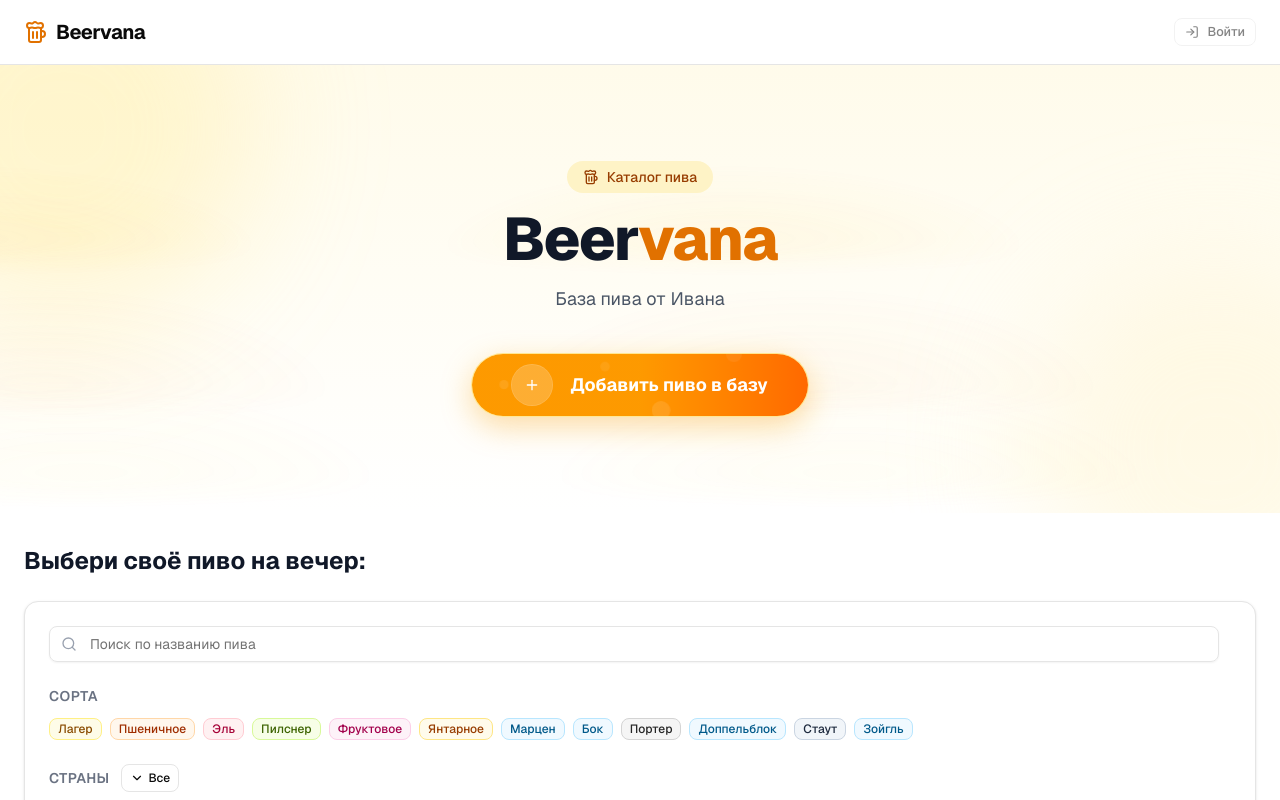
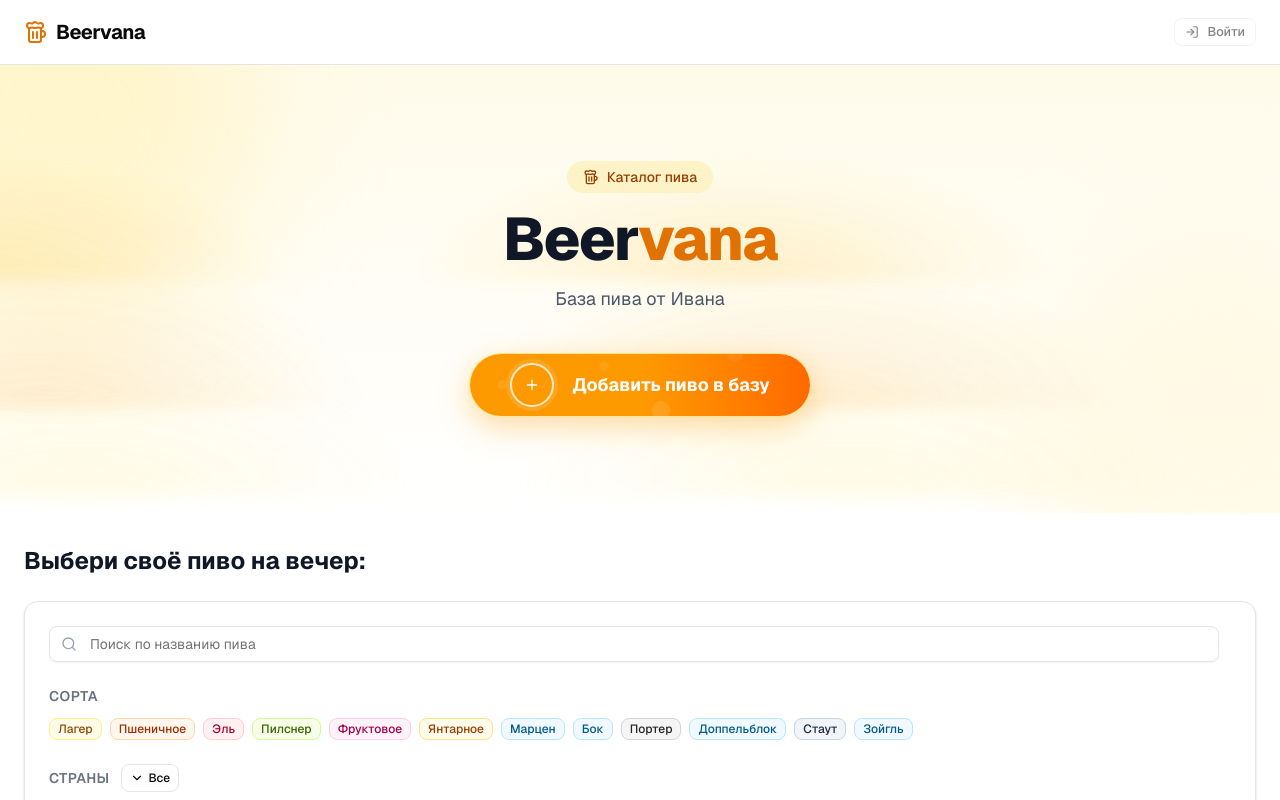
Before and after one commit to cbsn8n/beer-catalog, a Next.js app: page / in a window 1280 px wide. Shown: the top 800 px of the page. Built offline with nearby package versions, Linux system fonts and the light colour scheme.

Commit message:
fix: outline plus circle, stronger hero waves

```diff
--- a/app/globals.css
+++ b/app/globals.css
@@ -147,31 +147,32 @@
   left: -10%;
   width: 120%;
   border-radius: 9999px;
-  filter: blur(12px);
-  opacity: 0.45;
+  filter: blur(8px);
+  opacity: 0.8;
+  mix-blend-mode: multiply;
   background-repeat: repeat-x;
   background-size: 50% 100%;
   animation: wave-slide linear infinite;
 }
 
 .hero-wave-1 {
-  top: 12%;
-  height: 140px;
-  background-image: radial-gradient(60% 100% at 50% 100%, rgba(251, 191, 36, 0.22) 0%, rgba(251, 191, 36, 0) 70%);
+  top: 8%;
+  height: 180px;
+  background-image: radial-gradient(60% 100% at 50% 100%, rgba(251, 191, 36, 0.34) 0%, rgba(251, 191, 36, 0) 70%);
   animation-duration: 18s;
 }
 
 .hero-wave-2 {
-  top: 36%;
-  height: 180px;
-  background-image: radial-gradient(60% 100% at 50% 100%, rgba(245, 158, 11, 0.16) 0%, rgba(245, 158, 11, 0) 72%);
+  top: 30%;
+  height: 210px;
+  background-image: radial-gradient(60% 100% at 50% 100%, rgba(245, 158, 11, 0.26) 0%, rgba(245, 158, 11, 0) 72%);
   animation-duration: 24s;
 }
 
 .hero-wave-3 {
-  top: 60%;
-  height: 160px;
-  background-image: radial-gradient(60% 100% at 50% 100%, rgba(253, 224, 71, 0.14) 0%, rgba(253, 224, 71, 0) 74%);
+  top: 54%;
+  height: 190px;
+  background-image: radial-gradient(60% 100% at 50% 100%, rgba(253, 224, 71, 0.22) 0%, rgba(253, 224, 71, 0) 74%);
   animation-duration: 30s;
 }
 
--- a/components/hero.tsx
+++ b/components/hero.tsx
@@ -64,7 +64,7 @@ export function Hero() {
               >
                 <Bubbles />
                 <span className="absolute inset-0 bg-white/10 opacity-0 transition-opacity duration-300 group-hover:opacity-100" />
-                <span className="relative z-10 mr-3 flex h-10 w-10 items-center justify-center rounded-full bg-white/20 ring-1 ring-white/30">
+                <span className="relative z-10 mr-3 flex h-11 w-11 items-center justify-center rounded-full border-2 border-white/80 bg-transparent shadow-[0_0_0_4px_rgba(255,255,255,0.12)]">
                   <Plus className="h-7 w-7 transition-transform duration-300 group-hover:rotate-90 group-hover:scale-125" />
                 </span>
                 <span className="relative z-10">Добавить пиво в базу</span>
```
